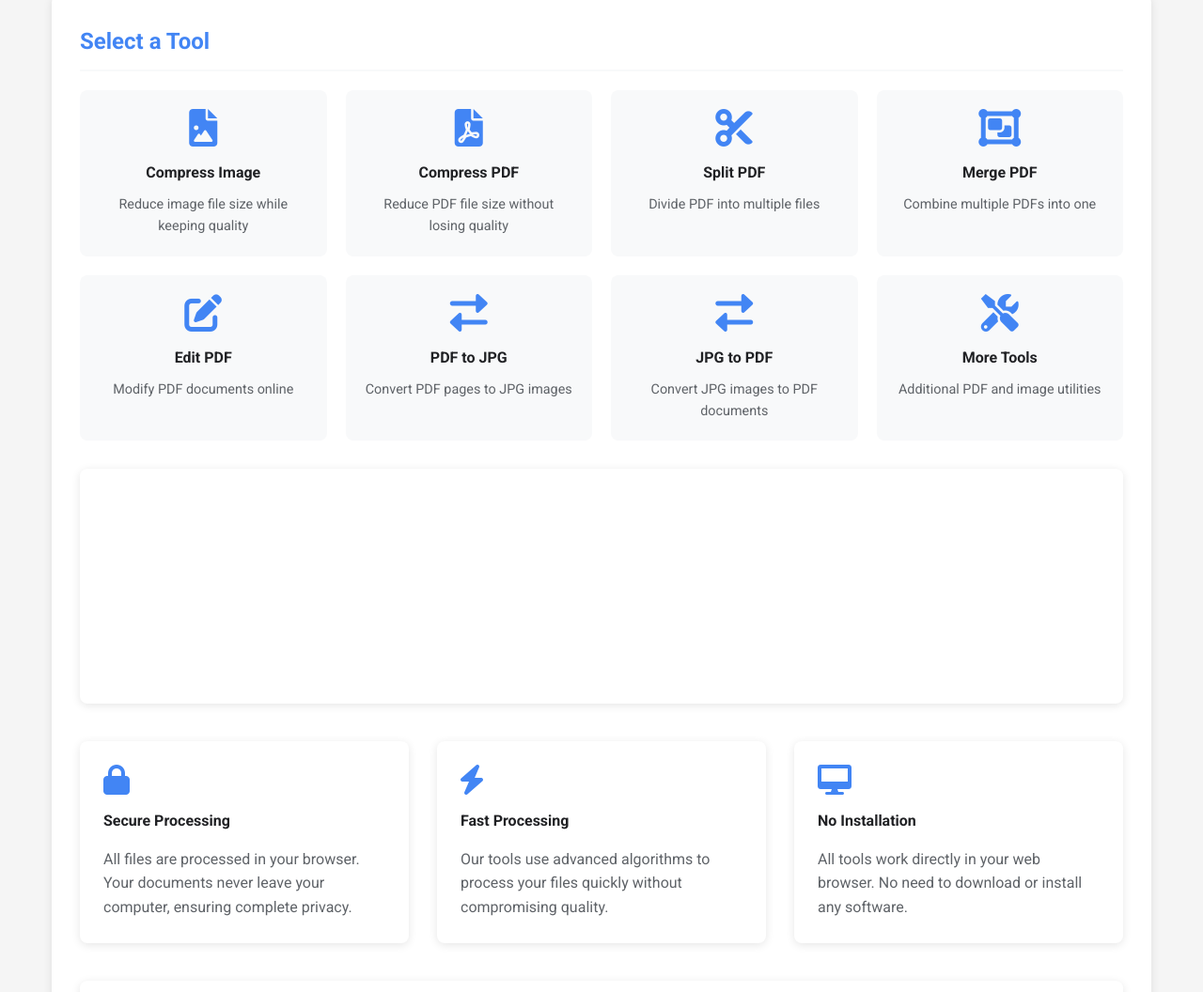
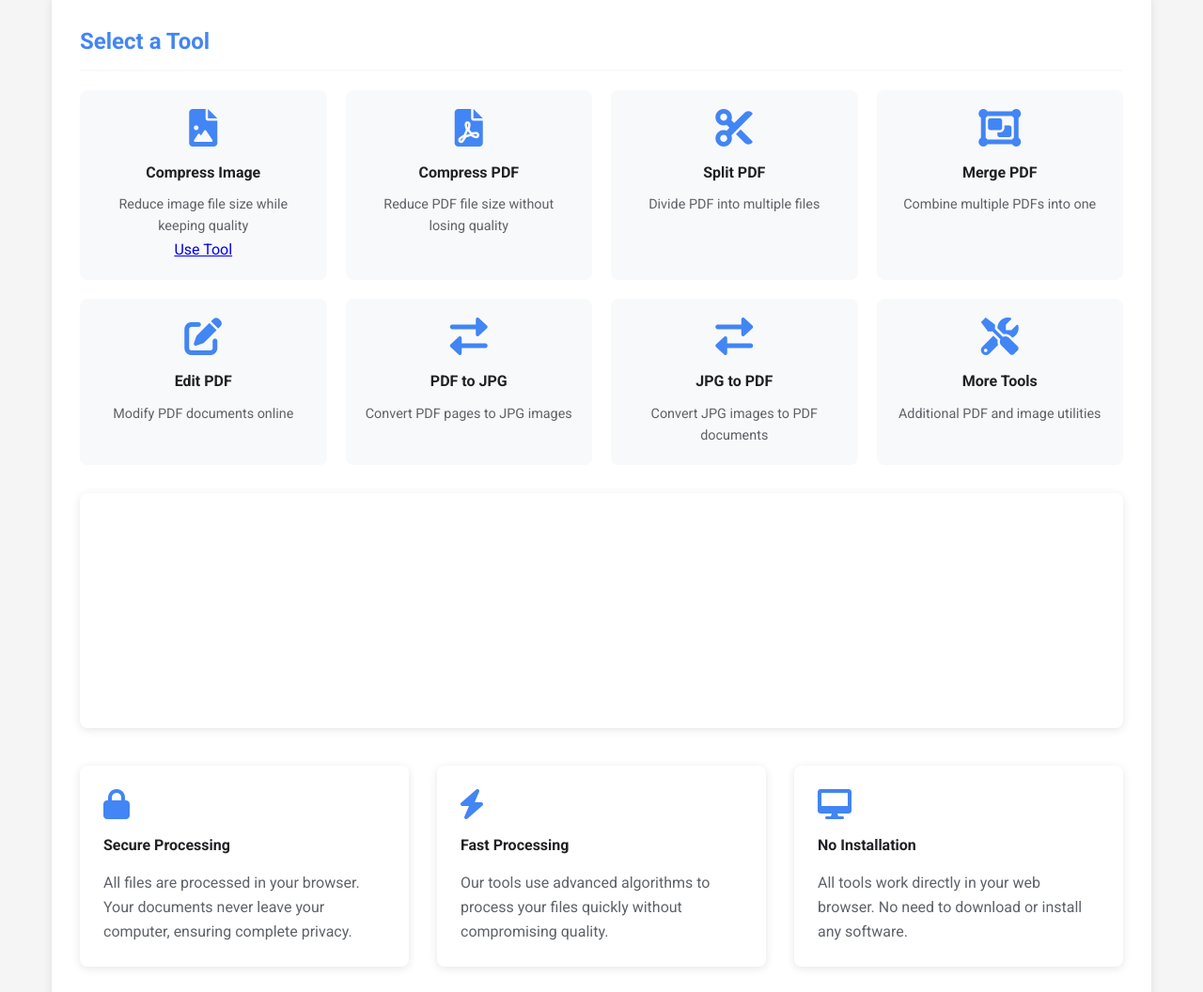
Before and after one commit to tanetsy6/MYPDFCONVERT, a plain HTML site: page index.html in a window 1280 px wide. Shown: the part 720-1776 px from the top of the page at 94% size. Drawn offline with nearby package versions, Linux system fonts and the light colour scheme.

Commit message:
Update index.html

```diff
--- a/index.html
+++ b/index.html
@@ -529,6 +529,7 @@
                         <i class="fas fa-file-image"></i>
                         <h4>Compress Image</h4>
                         <p>Reduce image file size while keeping quality</p>
+                        <a href="compress-image.html" class=tool-button:>Use Tool </a>
                     </div>
                     <div class="tool-card" data-tool="compress-pdf">
                         <i class="fas fa-file-pdf"></i>
```
